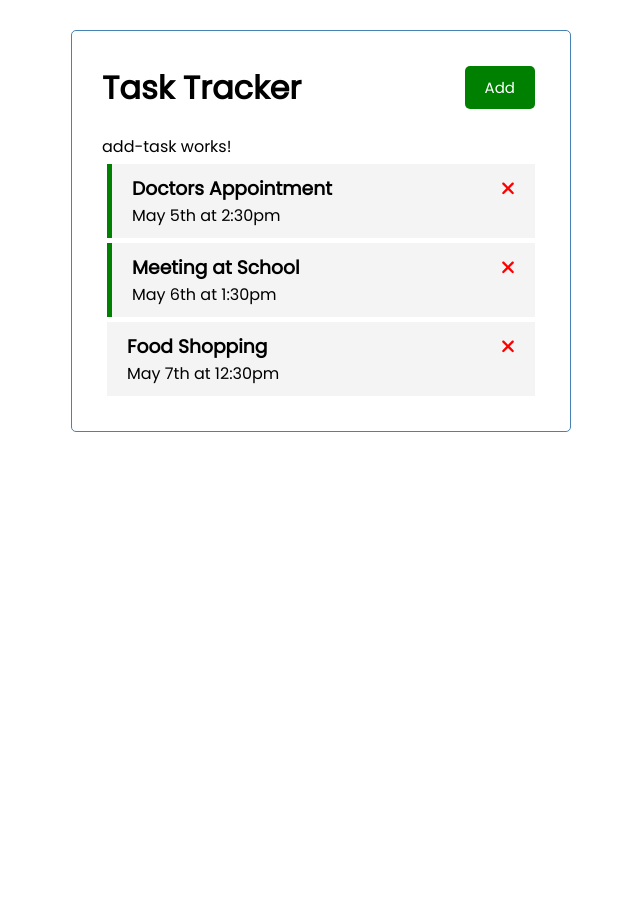
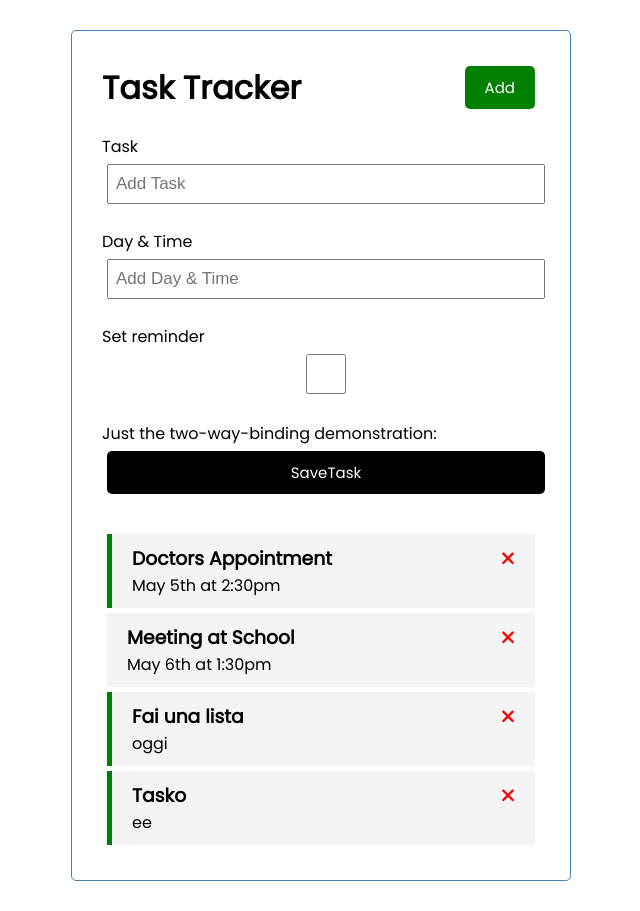
Before and after one commit to UkiddinMe/angular-crash, an Angular app: page / in a window 1280 px wide. Shown: the whole page, without its empty margins (319-959 px from the left). Before the commit the page ends 800 px from the top, so only its background shows below. Built offline with nearby package versions, Linux system fonts and the light colour scheme; data requests are answered from the project's data file.

Commit message:
button toggles, about to show and hide the form

```diff
--- a/db.json
+++ b/db.json
@@ -1,22 +1,28 @@
 {
   "tasks": [
     {
-            "id": 1,
+      "id": "1",
       "text": "Doctors Appointment",
       "day": "May 5th at 2:30pm",
       "reminder": true
     },
     {
-            "id": 2,
+      "id": "2",
       "text": "Meeting at School",
       "day": "May 6th at 1:30pm",
+      "reminder": false
+    },
+    {
+      "id": "9991",
+      "text": "Fai una lista",
+      "day": "oggi",
       "reminder": true
     },
     {
-            "id": 3,
-            "text": "Food Shopping",
-            "day": "May 7th at 12:30pm",
-            "reminder": false
+      "id": "2467",
+      "text": "Tasko",
+      "day": "ee",
+      "reminder": true
     }
   ]
 }
--- a/src/app/app.component.ts
+++ b/src/app/app.component.ts
@@ -4,13 +4,14 @@
 import { TasksComponent } from "./components/tasks/tasks.component";
 import { CommonModule } from '@angular/common';
 import { HttpClientModule } from '@angular/common/http';
+import { FormsModule } from '@angular/forms';
 
 @Component({
   selector: 'app-root',
   standalone: true,
   templateUrl: './app.component.html',
   styleUrl: './app.component.css',
-  imports: [RouterOutlet, HeaderComponent, CommonModule, TasksComponent, HttpClientModule]
+  imports: [RouterOutlet, HeaderComponent, CommonModule, TasksComponent, HttpClientModule, FormsModule]
 })
 
 export class AppComponent {
--- a/src/app/components/add-task/add-task.component.css
+++ b/src/app/components/add-task/add-task.component.css
@@ -0,0 +1,3 @@
+.add-form {
+    margin-bottom: 40px;
+}
--- a/src/app/components/add-task/add-task.component.html
+++ b/src/app/components/add-task/add-task.component.html
@@ -1 +1,16 @@
-<p>add-task works!</p>
+<form class="add-form" (ngSubmit)="onSubmit()" ngStyle="display: ">
+    <div class="form-control">
+        <label for="text">Task</label>
+        <input type="text" name="text" id="text" [(ngModel)]="text" placeholder="Add Task" />
+    </div>
+    <div class="form-control">
+        <label for="day">Day & Time</label>
+        <input type="text" name="text" id="text" [(ngModel)]="day" placeholder="Add Day & Time" />
+    </div>
+    <div class="form-control fomr-control-check">
+        <label for="reminder">Set reminder</label>
+        <input type="checkbox" name="reminder" [(ngModel)]="reminder" id="reminder" />
+    </div>
+    Just the two-way-binding demonstration: {{ text }}
+    <input type="submit" value="SaveTask" class="btn btn-block" />
+</form>
--- a/src/app/components/add-task/add-task.component.ts
+++ b/src/app/components/add-task/add-task.component.ts
@@ -1,12 +1,40 @@
-import { Component } from '@angular/core';
+import { Component, OnInit, Output, EventEmitter } from '@angular/core';
+import { FormsModule } from '@angular/forms';
+import { Task } from '../../Task';
 
 @Component({
   selector: 'app-add-task',
   standalone: true,
-  imports: [],
+  imports: [FormsModule],
   templateUrl: './add-task.component.html',
   styleUrl: './add-task.component.css'
 })
-export class AddTaskComponent {
+export class AddTaskComponent implements OnInit {
+  @Output() OnAddTask: EventEmitter<Task> = new EventEmitter();
+  text: string;
+  day: string;
+  reminder: boolean = false;
 
+  constructor() { }
+
+  ngOnInit(): void {}
+
+  onSubmit() {
+    if (!this.text) {
+      alert('Please add a task!');
+      return;
+    }
+
+    const newTask = {
+      text: this.text,
+      day: this.day,
+      reminder: this.reminder,
+    };
+
+    this.OnAddTask.emit(newTask);
+
+    this.text = '';
+    this.day = '';
+    this.reminder = false;
+  }
 }
--- a/src/app/components/header/header.component.html
+++ b/src/app/components/header/header.component.html
@@ -1,8 +1,8 @@
 <header>
     <h1>{{ title }}</h1>
     <app-button
-        color="green"
-        text="Add"
+        color="{{showAddTask ? 'red' : 'green'}}"
+        text="{{showAddTask ? 'Close' : 'Add'}}"
         (btnClick)="toggleAddTask()"
     ></app-button>
 </header>
--- a/src/app/components/header/header.component.ts
+++ b/src/app/components/header/header.component.ts
@@ -1,5 +1,7 @@
 import { Component } from '@angular/core';
 import { ButtonComponent } from '../button/button.component';
+import { Subscriber, Subscription } from 'rxjs';
+import { UiService } from '../../services/ui.service';
 
 @Component({
     selector: 'app-header',
@@ -9,19 +11,21 @@
     imports: [ButtonComponent]
 })
 export class HeaderComponent {
+  title: string = 'Task Tracker';
+  showAddTask: boolean;
+  subscription: Subscription;
 
-  title: string = 'Task Tracker';
-  constructor() { }
+  constructor(private uiService: UiService) {
+    this.subscription = this.uiService.onToggle().subscribe(value => this.showAddTask = value);
+  }
 
   //questo è il metodo per il ciclo di vita del component
   //avviato ogni volta che è inizializzato o caricato
   // il "PageLoad"
   //ad esempio puoi farci una http request or shit like that
-  ngOnInit(): void {
-
-  }
+  ngOnInit(): void { }
 
   toggleAddTask() {
-    console.log('toggle')
+    this.uiService.toggleShowForm();
   }
 }
--- a/src/app/components/tasks/tasks.component.html
+++ b/src/app/components/tasks/tasks.component.html
@@ -1,7 +1,7 @@
-<app-add-task></app-add-task>
+<app-add-task (OnAddTask)="addTask($event)"></app-add-task>
 <app-task-item
 *ngFor="let task of tasks"
 [task]="task"
 (onDeleteTask)="deleteTask(task)"
-(onToggleReminder)="toggleReminder(task)"
-></app-task-item>
+(onToggleReminder)="toggleReminder(task)">
+</app-task-item>
--- a/src/app/components/tasks/tasks.component.ts
+++ b/src/app/components/tasks/tasks.component.ts
@@ -41,4 +41,9 @@
     task.reminder = !task.reminder;
     this.taskService.updateTaskReminder(task).subscribe()
   }
+
+  addTask(task: Task) {
+    this.taskService.addoTasko(task).subscribe((task) => (this.tasks.push));
+    this.tasks.push(task);
+  }
 }
--- a/src/app/services/task.service.ts
+++ b/src/app/services/task.service.ts
@@ -33,4 +33,8 @@
     const url = `${this.apiUrl}/${task.id}`;
     return this.bcknd.put<Task>(url, task, httpOptions);
   }
+
+  addoTasko(task: Task): Observable<Task> {
+    return this.bcknd.post<Task>(this.apiUrl, task, httpOptions);
+  }
 }
--- /dev/null
+++ b/src/app/services/ui.service.ts
@@ -0,0 +1,21 @@
+import { Injectable } from '@angular/core';
+import { Observable, Subject } from 'rxjs';
+
+@Injectable({
+  providedIn: 'root'
+})
+export class UiService {
+  private showAddTask: boolean = false;
+  private subject = new Subject<any>();
+
+  constructor() { }
+
+  toggleShowForm(): void {
+    this.showAddTask = !this.showAddTask;
+    this.subject.next(this.showAddTask);
+  }
+
+  onToggle(): Observable<any> {
+    return this.subject.asObservable();
+  }
+}
--- a/src/main.ts
+++ b/src/main.ts
@@ -1,6 +1,7 @@
 import { bootstrapApplication } from '@angular/platform-browser';
 import { appConfig } from './app/app.config';
 import { AppComponent } from './app/app.component';
+// import { FormsModule } from '@angular/forms';
 // import { HttpClient } from '@angular/common/http';
 // import { importProvidersFrom } from '@angular/core';
 // import { provideHttpClient } from '@angular/common/http';
```
Also changed, not shown: 1 other file (tests, documents, lock files or other folders). Lines whose indentation alone changed are shown as unchanged.
